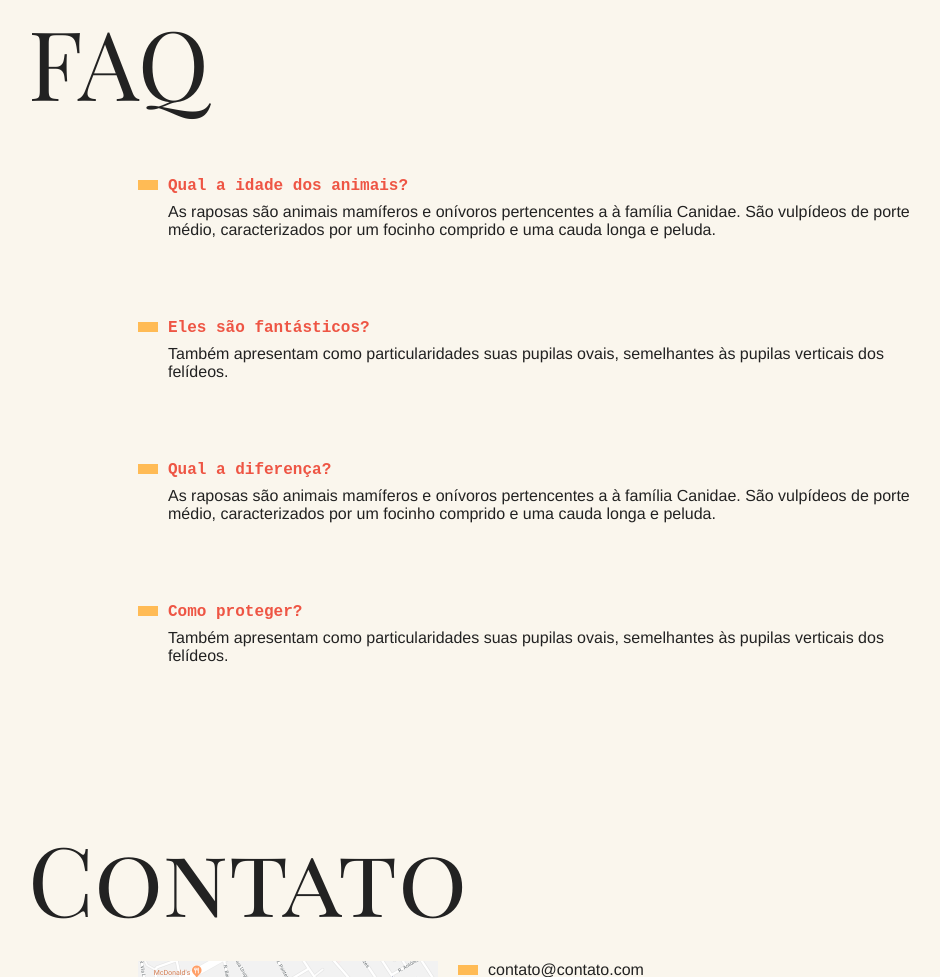
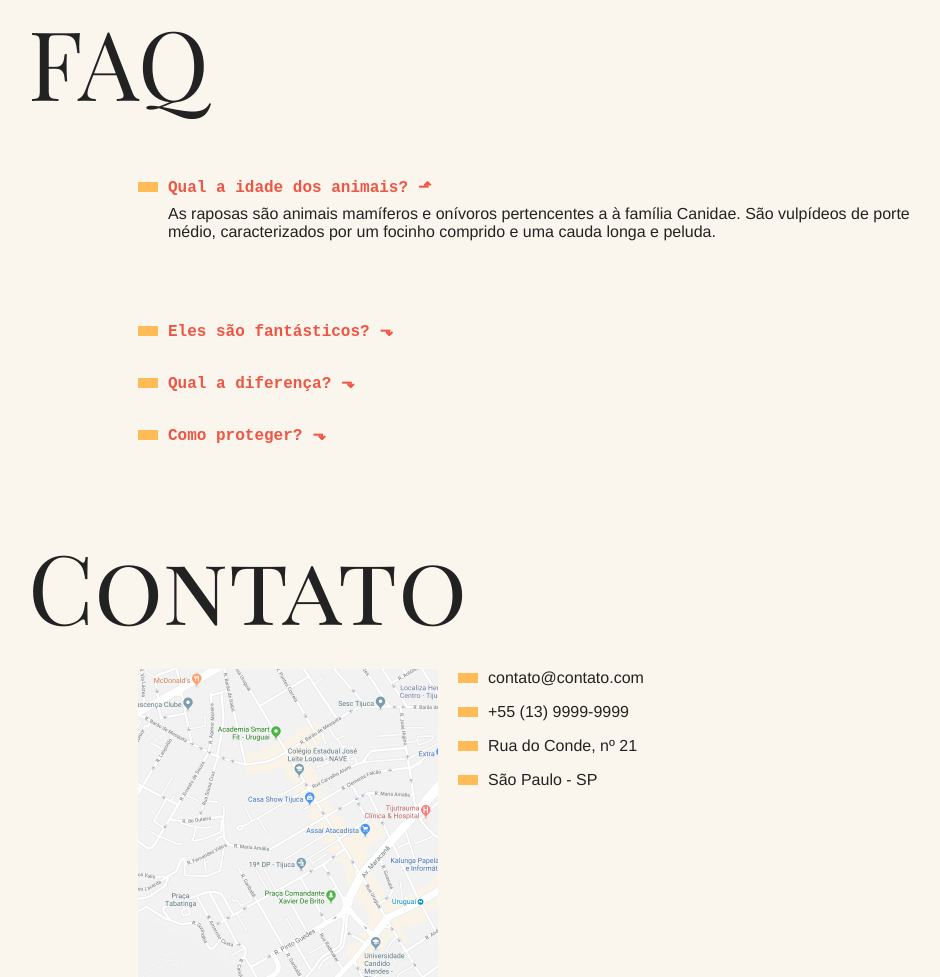
Before and after one commit to flp96/animais-fantasticos, a plain HTML site: page index.html in a window 1280 px wide. Shown: the part 799-1776 px from the top of the page, without its empty margins (162-1102 px from the left). Drawn offline with Linux system fonts and the light colour scheme.

Commit message:
accordion list finalizado

```diff
--- a/css/style.css
+++ b/css/style.css
@@ -230,3 +230,32 @@ body {
     transform: translate3d(0, 0, 0);
   }
 }
+
+.js .js-accordion dd {
+  display: none;
+}
+
+.js-accordion dt::after {
+  content: '⬎';
+  margin-left: 10px;
+}
+
+.js-accordion dt.ativo::after {
+  content: '⬏';
+}
+
+.js-accordion dd.ativo {
+  display: block;
+  animation: slideDown .5s forwards;
+}
+
+@keyframes slideDown {
+  from {
+    opacity: 0;
+    max-height: 0;
+  }
+  to {
+    max-height: 200px;
+    opacity: 1;
+  }
+}
--- a/index.html
+++ b/index.html
@@ -95,7 +95,7 @@
 
     <section class="grid-section faq" id="faq">
       <h1 class="titulo">FAQ</h1>
-        <dl class="faq-lista">
+        <dl class="faq-lista js-accordion">
           <dt>Qual a idade dos animais?</dt>
           <dd>As raposas são animais mamíferos e onívoros pertencentes a à família Canidae. São vulpídeos de porte médio, caracterizados por um focinho comprido e uma cauda longa e peluda.</dd>
 
--- a/script.js
+++ b/script.js
@@ -1,3 +1,5 @@
+  function initTabNav() {
+
 const tabMenu = document.querySelectorAll('.js-tabmenu li');
     const tabContent = document.querySelectorAll('.js-tabcontent section');
 
@@ -17,3 +19,25 @@ tabMenu.forEach((itemMenu, index) => {
       })
     });
     }
+  }
+  initTabNav();
+
+  function initAccordion() {
+  const accordionList = document.querySelectorAll('.js-accordion dt');
+  const activeClass = 'ativo';
+    if(accordionList.length) {
+    accordionList[0].classList.add(activeClass);
+    accordionList[0].nextElementSibling.classList.add(activeClass);
+
+    function activeAccordion() {
+      this.classList.toggle(activeClass);
+      this.nextElementSibling.classList.toggle(activeClass);
+    }
+
+    accordionList.forEach((item) => {
+      item.addEventListener('click', activeAccordion);
+    });
+  }
+}
+
+initAccordion();
```
Lines whose indentation alone changed are shown as unchanged.
